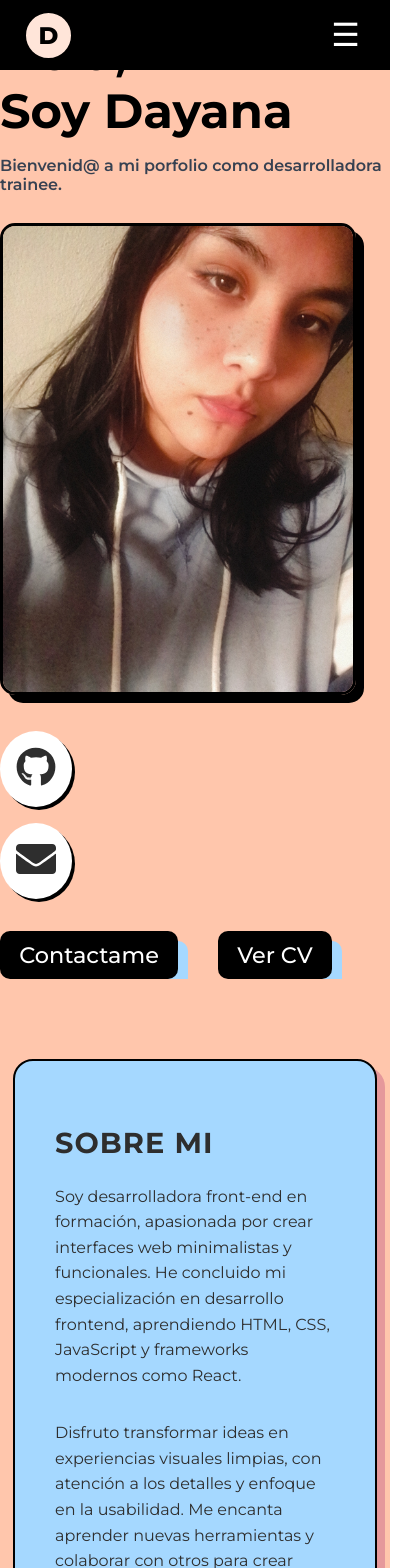
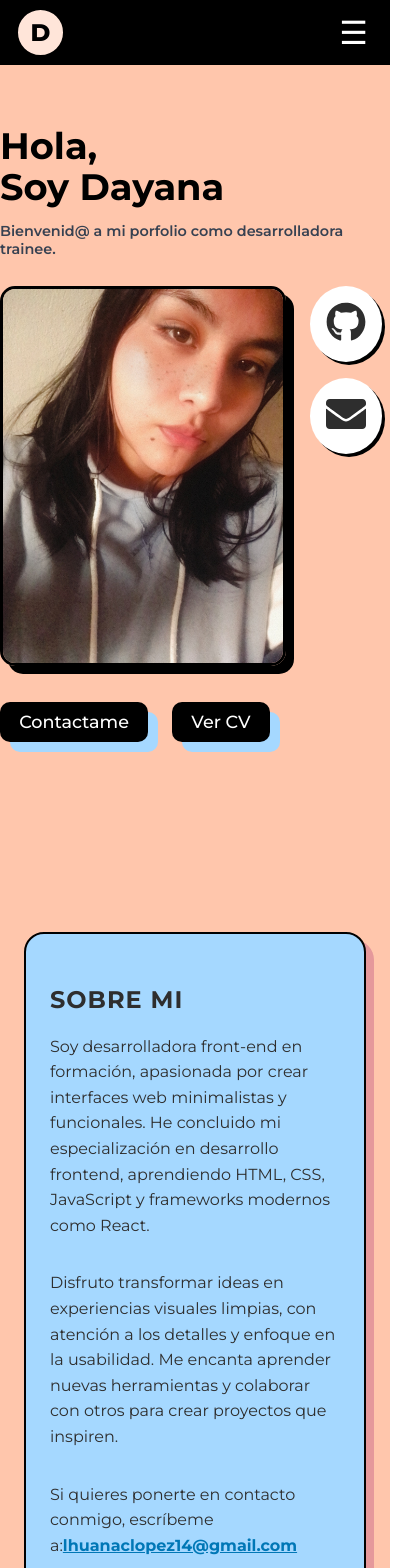
Before and after one commit to Bren-dan-Ny/portafolio, a React (Vite) app in the folder portfolio/: page / in a window 390 px wide. Shown: the top 1568 px of the page, 419 px wide, since content can reach past the window. Built offline with nearby package versions, Linux system fonts and the light colour scheme.

Commit message:
ajustes en el diseño responsivo para dispositivos móviles pequeños: mejora en tamaños de fuente, padding y disposición de elementos

```diff
--- a/portfolio/src/styles/responsive.css
+++ b/portfolio/src/styles/responsive.css
@@ -133,3 +133,98 @@
     font-size: 0.8rem;
   }
 }
+/* small mobile */
+@media (max-width: 425px) {
+  /* títulos */
+  h2 {
+    font-size: 1.5rem;
+    margin-bottom: 1.2rem;
+  }
+
+  /* padding general */
+  .about-container,
+  .port-container,
+  .skills-container,
+  .educacion-container,
+  .contact-container {
+    padding: 2rem 1.5rem;
+  }
+
+  /* navbar */
+  .navbar {
+    padding: 0 1rem;
+    height: 65px;
+  }
+
+  nav {
+    top: 65px;
+    padding: 1.2rem 0;
+  }
+
+  nav a {
+    font-size: 1.05rem;
+  }
+
+  /* hero */
+  .hero-text h1 {
+    font-size: 2.3rem;
+    line-height: 1.1;
+  }
+
+  .hero-text h3 {
+    font-size: 0.9rem;
+  }
+
+  .hero-actions {
+    gap: 1.5rem;
+  }
+
+  .hero-buttons {
+    gap: 1.5rem;
+  }
+
+  .hero-image img {
+    width: min(280px, 85vw);
+  }
+
+  /* botones */
+  .btn-primary_,
+  .btn-primary__ {
+    font-size: 1.1rem;
+    padding: 0.6rem 1.2rem;
+  }
+
+  /* portfolio */
+  .project-item {
+    max-width: 100%;
+  }
+
+  /* education */
+  .title-education h3 {
+    font-size: 1.05rem;
+  }
+
+  .title-education h4 {
+    font-size: 0.9rem;
+  }
+
+  .title-education p,
+  .date-education h5 {
+    font-size: 0.75rem;
+  }
+
+  /* skills */
+  .skills-group h3 {
+    font-size: 1rem;
+  }
+
+  .tag {
+    font-size: 0.75rem;
+    padding: 0.35rem 0.7rem;
+  }
+
+  /* contacto */
+  .contacto-item {
+    font-size: 0.75rem;
+  }
+}
```
